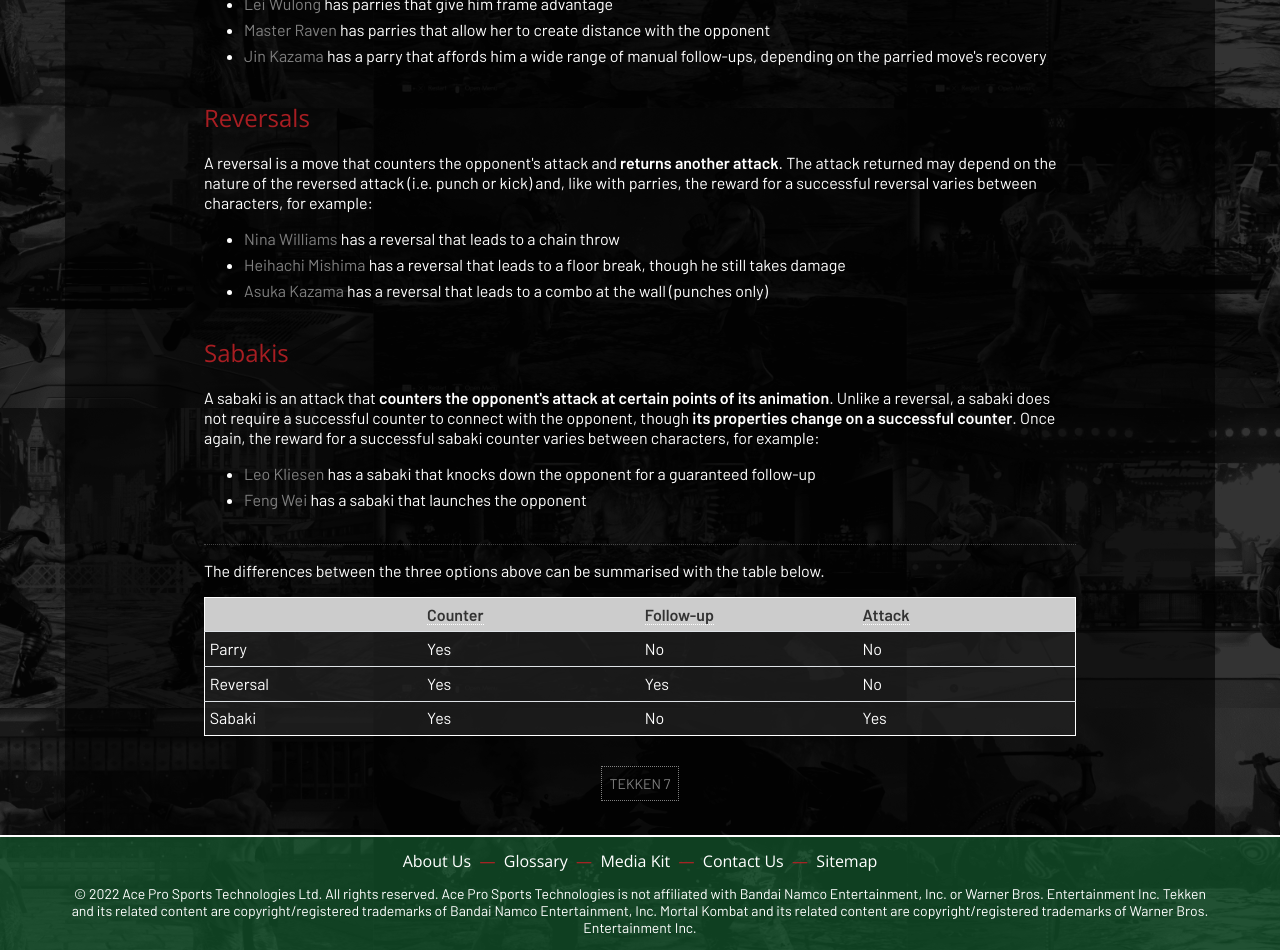
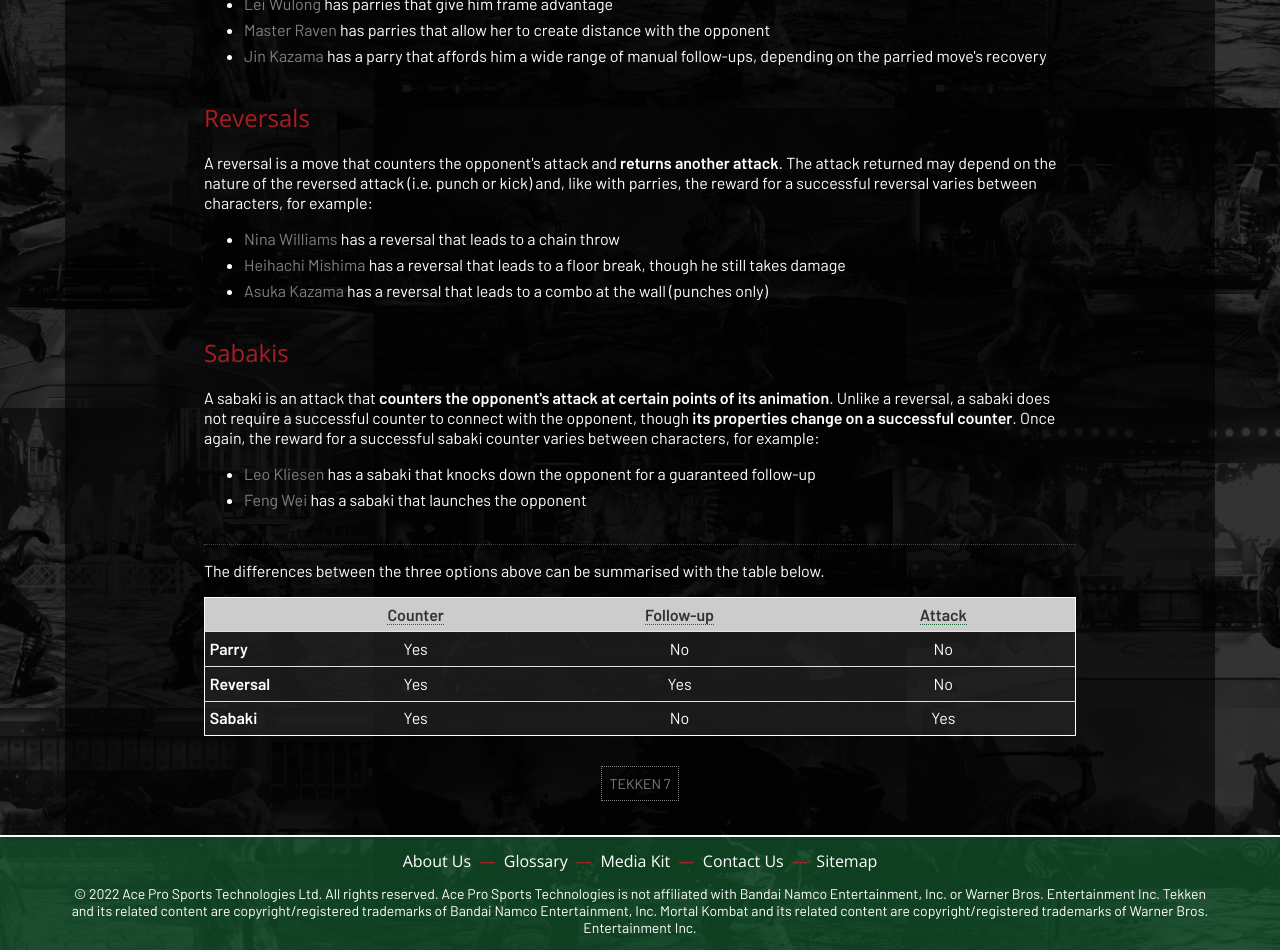
Before and after one commit to TEKKEN-254/client, a Jekyll site: the page built from _posts/2022-08-25-parry-sabaki-reversal.md, in a window 1280 px wide. Shown: the part 1092-2044 px from the top of the page. Built offline with Jekyll 4.4.1, drawn with Linux system fonts in a browser that asks for light colours; a script that is not in the unit is left out; comment, search, counter and statistics services are not loaded.

Commit message:
Custom styles for new post

```diff
--- a/assets/css/guides.css
+++ b/assets/css/guides.css
@@ -253,6 +253,31 @@ p {
 }
 
 
+/* Custom */
+
+.parries-reversals-sabakis th,
+.parries-reversals-sabakis tr td:first-child {
+    font-weight: 600;
+}
+
+.parries-reversals-sabakis th:first-child {
+    width: calc(100% / 10);
+}
+
+.parries-reversals-sabakis th:not(:first-child) {
+    width: calc(100% / 3);
+}
+
+.parries-reversals-sabakis th [data-toggle="tooltip"] {
+    border-bottom: 1px dotted #166734;
+}
+
+.parries-reversals-sabakis tr th:not(:first-child),
+.parries-reversals-sabakis tr td:not(:first-child) {
+    text-align: center;
+}
+
+
 /* Media queries */
 
 @media only screen and (min-width: 992px) {
```
